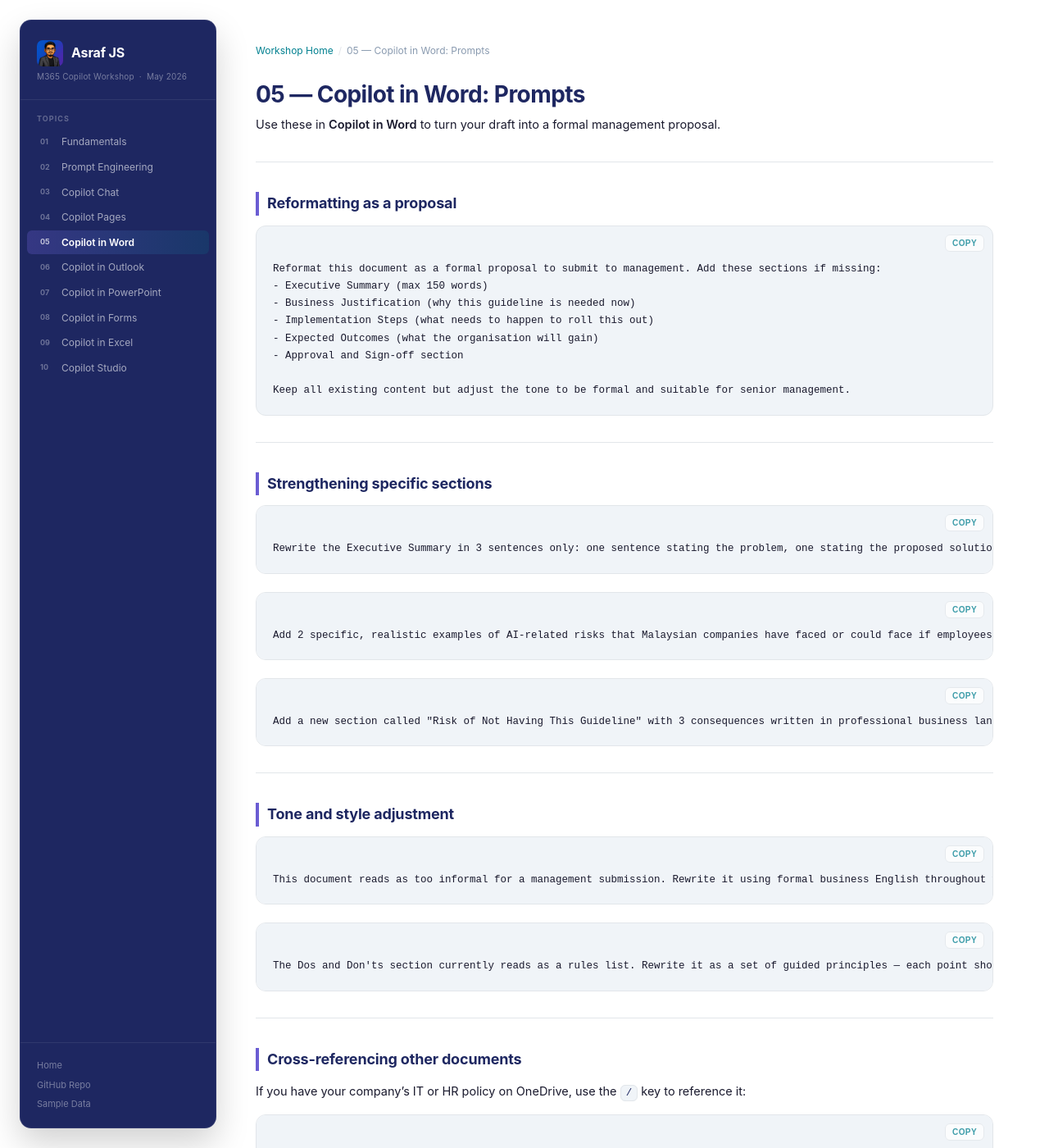
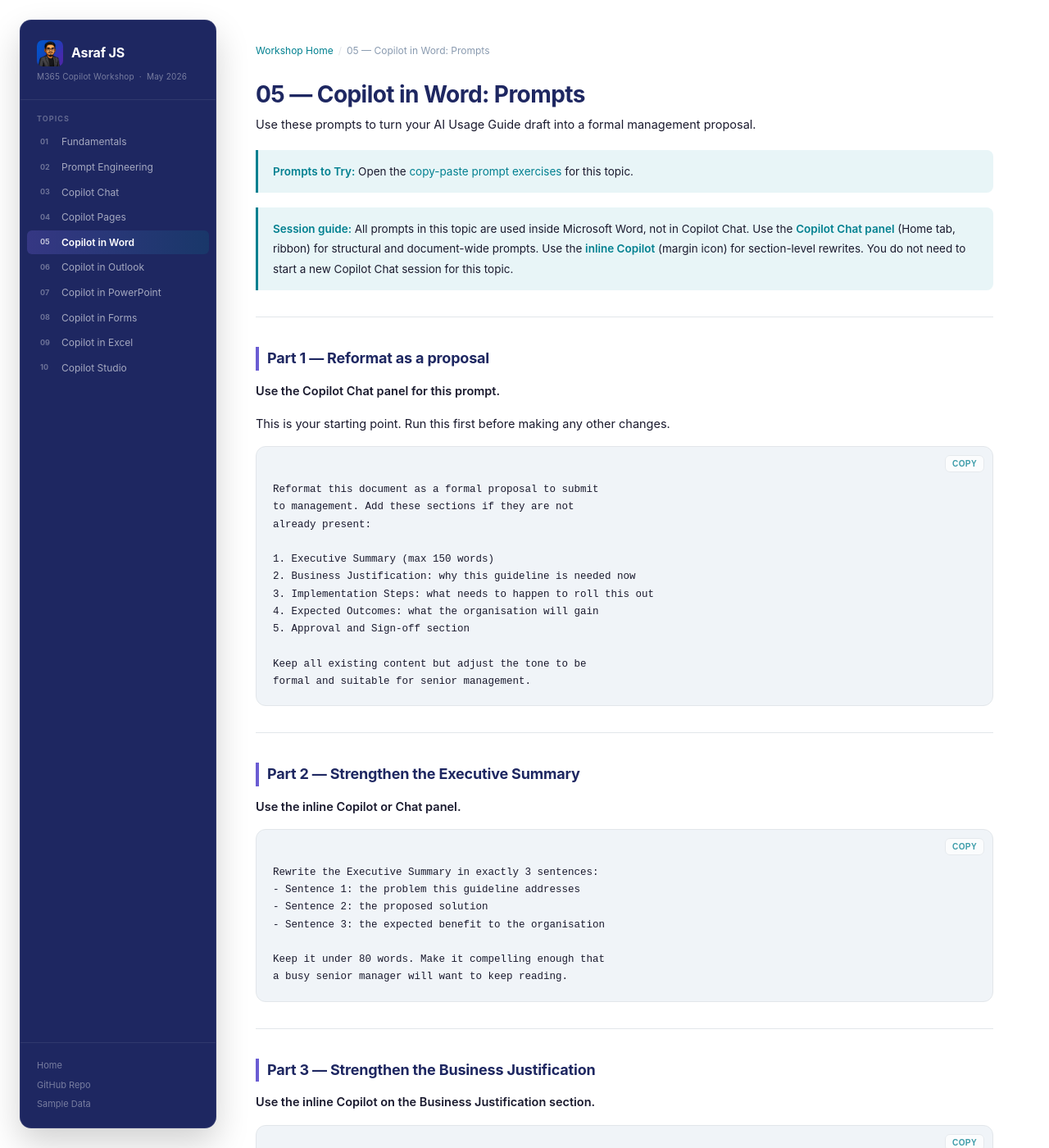
Before and after one commit to Asraf-JS/M365-Copilot-Workshop, a Jekyll site: the page built from 05-copilot-word/prompts.md, in a window 1280 px wide and 1400 px high. Shown: the whole window at 82% size. Built offline with Jekyll 4.4.1, drawn with Linux system fonts in a browser that asks for light colours; our own code applies the rules of GitHub Pages for plain Markdown files; some of the changed text lies outside the part shown.

Commit message:
Update prompts.md

````diff
--- a/05-copilot-word/prompts.md
+++ b/05-copilot-word/prompts.md
@@ -1,77 +1,219 @@
 # 05 — Copilot in Word: Prompts
 
-Use these in **Copilot in Word** to turn your draft into a formal management proposal.
+Use these prompts to turn your AI Usage Guide draft into a formal management proposal.
+
+> **Prompts to Try:** Open the [copy-paste prompt exercises](./prompts.md) for this topic.
+
+> **Session guide:** All prompts in this topic are used inside Microsoft Word, not in Copilot Chat. Use the **Copilot Chat panel** (Home tab, ribbon) for structural and document-wide prompts. Use the **inline Copilot** (margin icon) for section-level rewrites. You do not need to start a new Copilot Chat session for this topic.
 
 ---
 
-## Reformatting as a proposal
+## Part 1 — Reformat as a proposal
+
+**Use the Copilot Chat panel for this prompt.**
+
+This is your starting point. Run this first before making any other changes.
 
 ```
-Reformat this document as a formal proposal to submit to management. Add these sections if missing:
-- Executive Summary (max 150 words)
-- Business Justification (why this guideline is needed now)
-- Implementation Steps (what needs to happen to roll this out)
-- Expected Outcomes (what the organisation will gain)
-- Approval and Sign-off section
+Reformat this document as a formal proposal to submit
+to management. Add these sections if they are not
+already present:
 
-Keep all existing content but adjust the tone to be formal and suitable for senior management.
+1. Executive Summary (max 150 words)
+2. Business Justification: why this guideline is needed now
+3. Implementation Steps: what needs to happen to roll this out
+4. Expected Outcomes: what the organisation will gain
+5. Approval and Sign-off section
+
+Keep all existing content but adjust the tone to be
+formal and suitable for senior management.
 ```
 
 ---
 
-## Strengthening specific sections
+## Part 2 — Strengthen the Executive Summary
+
+**Use the inline Copilot or Chat panel.**
 
 ```
-Rewrite the Executive Summary in 3 sentences only: one sentence stating the problem, one stating the proposed solution, one stating the expected benefit.
-```
+Rewrite the Executive Summary in exactly 3 sentences:
+- Sentence 1: the problem this guideline addresses
+- Sentence 2: the proposed solution
+- Sentence 3: the expected benefit to the organisation
 
-```
-Add 2 specific, realistic examples of AI-related risks that Malaysian companies have faced or could face if employees use AI without guidelines. Keep it factual and brief.
-```
-
-```
-Add a new section called "Risk of Not Having This Guideline" with 3 consequences written in professional business language. Not alarmist — factual.
+Keep it under 80 words. Make it compelling enough that
+a busy senior manager will want to keep reading.
 ```
 
 ---
 
-## Tone and style adjustment
+## Part 3 — Strengthen the Business Justification
+
+**Use the inline Copilot on the Business Justification section.**
 
 ```
-This document reads as too informal for a management submission. Rewrite it using formal business English throughout while keeping it easy to scan.
-```
+The Business Justification section needs to be stronger.
+Add 2 specific realistic examples of risks that Malaysian
+companies have faced or could face when employees use AI
+tools without formal guidelines.
 
-```
-The Dos and Don'ts section currently reads as a rules list. Rewrite it as a set of guided principles — each point should include a one-sentence rationale so employees understand why the rule exists.
+Focus on data privacy risks and reputational risks.
+Keep it factual and professional.
 ```
 
 ---
 
-## Cross-referencing other documents
-
-If you have your company's IT or HR policy on OneDrive, use the `/` key to reference it:
+## Part 4 — Add a risk section
 
 ```
-Using the [company IT policy document], check whether any recommendations in this AI Usage Guide conflict with existing IT policy. List any inconsistencies.
+Add a new section called "Risk of Not Having This Guideline".
+
+Include 3 consequences for the organisation if AI usage
+remains unregulated. Write each consequence as a short
+paragraph covering: what could happen, why it matters,
+and how it could have been prevented.
+
+Keep the tone factual and professional, not alarmist.
 ```
 
 ---
 
-## Final polish
+## Part 5 — Adjust tone and style
+
+**Use the Copilot Chat panel to apply this across the whole document.**
 
 ```
-Review the entire document for formatting consistency. Make sure all headings use the same style, all bullet points are parallel in structure, and the tone is consistent throughout.
-```
+This document will be submitted to senior management for
+approval. Review the entire document and rewrite any
+sections that are too informal, too casual, or too
+conversational for a management submission.
 
-```
-Create a one-page cover summary for this proposal. Include: document title, purpose in 2 sentences, 3 key recommendations as bullet points, date, and a sign-off block with spaces for name, designation, and signature.
+Keep the language clear and easy to scan. Use formal
+business English throughout. Do not make it overly
+academic or difficult to read.
 ```
 
 ---
 
-## Using Track Changes
+## Part 6 — Improve the Dos and Don'ts section
 
-Before sending: turn on **Track Changes** (Review tab), then ask Copilot to make one more revision so you can compare the before and after.
+**Use the inline Copilot on that section.**
+
+```
+The Dos and Don'ts section currently reads as a rules list.
+Rewrite it as a set of guided principles.
+
+For each point, add a one-sentence rationale so employees
+understand why the guideline exists, not just what it says.
+
+Keep each point to 2 to 3 sentences maximum.
+```
+
+---
+
+## Part 7 — Cross-reference with existing company policy
+
+**Use the Copilot Chat panel with the `/` key to reference a file.**
+
+If you have your company's IT policy, HR policy, or data privacy policy in OneDrive, reference it here. Type `/` in the Chat panel and select the file.
+
+```
+Using the [type / and select your company policy file],
+check whether any recommendations in this AI Usage Guide
+conflict with our existing company policy.
+
+List any inconsistencies and suggest how they could be
+resolved so both documents align.
+```
+
+If you do not have a company policy file, use the workshop sample document instead:
+
+```
+Using the [type / and select Data_Privacy_AI_Acceptable_Use_Policy],
+check whether any recommendations in this AI Usage Guide
+conflict with the data privacy policy.
+
+List any inconsistencies and suggest how to resolve them.
+```
+
+---
+
+## Part 8 — Final formatting check
+
+**Use the Copilot Chat panel.**
+
+```
+Review the entire document for formatting consistency.
+Check that:
+- all headings use the same style and hierarchy
+- all bullet points are parallel in structure
+- the tone is consistent throughout
+- no sections are significantly longer or shorter
+  than the others without good reason
+- all section titles are clear and action-oriented
+
+List what you changed and why.
+```
+
+---
+
+## Part 9 — Create a cover summary page
+
+**Use the Copilot Chat panel.**
+
+```
+Create a one-page cover summary for this proposal.
+
+Include:
+- Document title
+- Purpose statement in 2 sentences
+- 3 key recommendations as bullet points
+- Prepared by: [your name and department]
+- Date: [today's date]
+- A sign-off block with spaces for: name, designation,
+  date, and signature
+
+Format it cleanly so it can be used as the first page
+of the proposal when printed.
+```
+
+---
+
+## Part 10 — Using Track Changes
+
+Before making final Copilot revisions, turn on Track Changes so you can review and accept or reject each change individually.
+
+1. Go to the **Review** tab in the ribbon
+2. Click **Track Changes** to turn it on
+3. Submit any remaining Copilot prompts
+4. Review the suggested changes one by one using **Accept** or **Reject**
+
+This is especially useful when Copilot rewrites whole sections and you want to keep parts of the original.
+
+```
+Make one final pass over the document. Tighten any
+sentences that are longer than 25 words. Remove any
+filler phrases like "it is important to note" or
+"in order to". Keep the meaning intact.
+```
+
+---
+
+## Part 11 — Prepare to send
+
+Once you are satisfied with the proposal, save it and prepare it for Topic 06 where you will email it to your supervisor for approval.
+
+```
+Write a brief handover note summarising this proposal
+in 5 bullet points. This will be used as the body of
+an email to my supervisor requesting approval.
+
+Include: what the document is, why it was created,
+what action is needed from the reader, the deadline
+for a response, and who to contact with questions.
+```
+
+Save this output. You will use it in Topic 06.
 
 ---
 
````
